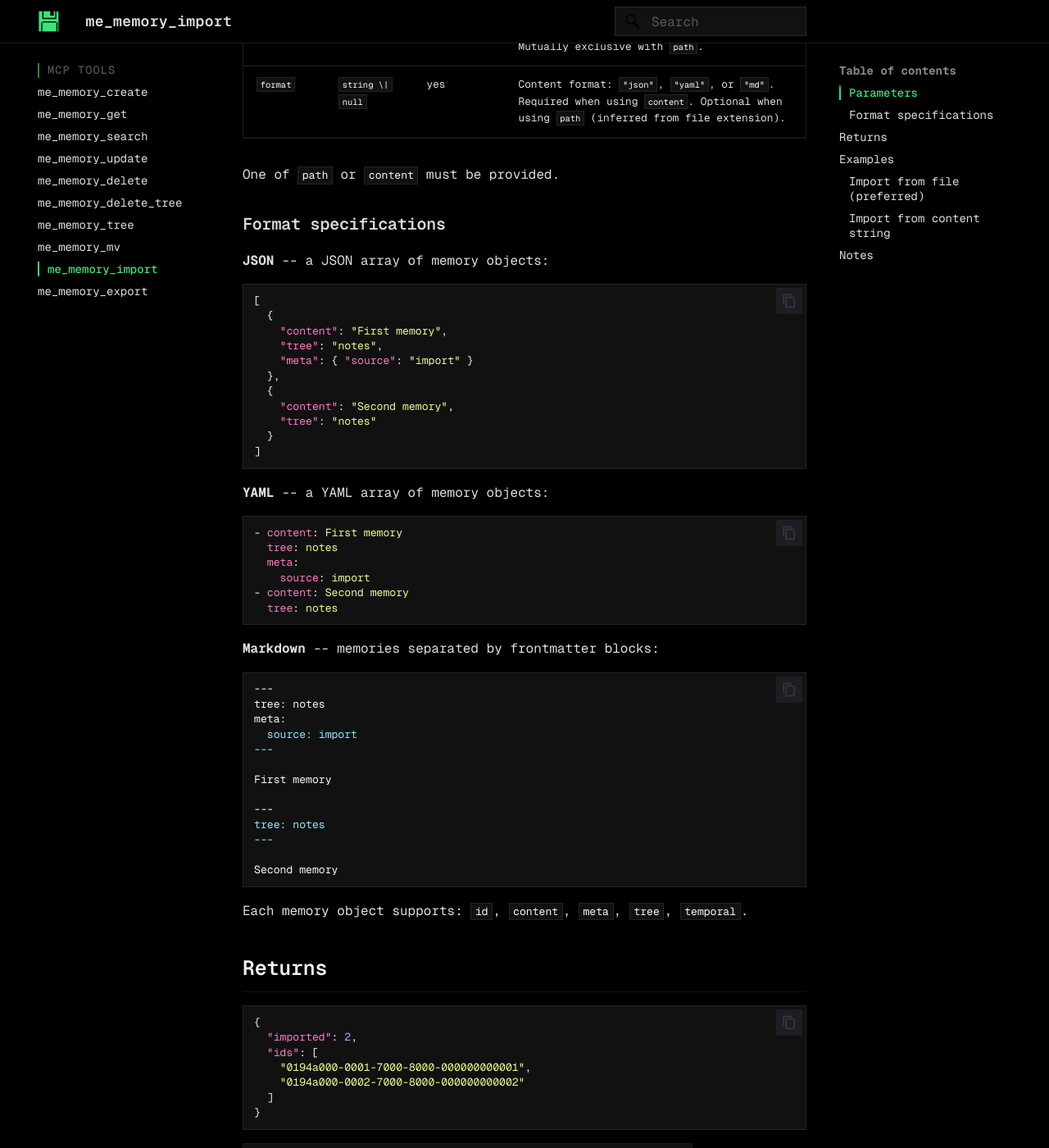
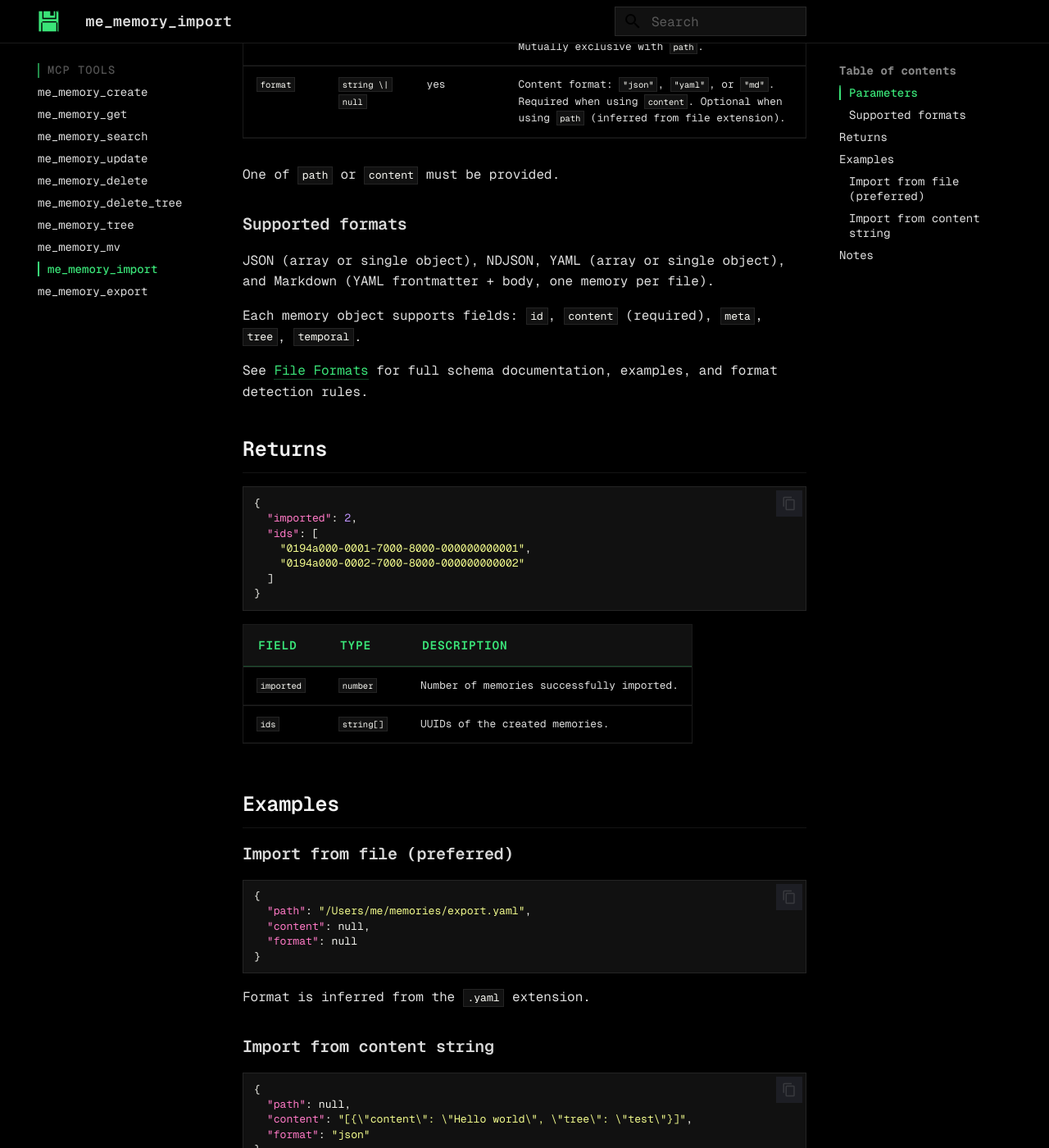
Before and after one commit to timescale/memory-engine, an MkDocs documentation site: the page built from docs/mcp/me_memory_import.md, in a window 1280 px wide and 1400 px high, scrolled down 623 px. Shown: the whole window at 82% size. Built offline with MkDocs 1.6.1 and Material for MkDocs 9.7.7, drawn with Linux system fonts in a browser that asks for light colours; comment, search, counter and statistics services are not loaded.

Commit message:
add standalone file formats reference for import/export
Document JSON, NDJSON, YAML, and Markdown schemas in a single canonical
page (docs/formats.md) covering memory fields, temporal input variations,
format auto-detection, export specifics, and limits (1000 batch, 1MB
request). Replace inline format examples in MCP import doc (which had an
incorrect multi-memory Markdown example) with a summary and link.

````diff
--- a/docs/mcp/me_memory_import.md
+++ b/docs/mcp/me_memory_import.md
@@ -14,54 +14,13 @@ Parses the input according to the specified format and creates all memories in o
 
 One of `path` or `content` must be provided.
 
-### Format specifications
+### Supported formats
 
-**JSON** -- a JSON array of memory objects:
+JSON (array or single object), NDJSON, YAML (array or single object), and Markdown (YAML frontmatter + body, one memory per file).
 
-```json
-[
-  {
-    "content": "First memory",
-    "tree": "notes",
-    "meta": { "source": "import" }
-  },
-  {
-    "content": "Second memory",
-    "tree": "notes"
-  }
-]
-```
+Each memory object supports fields: `id`, `content` (required), `meta`, `tree`, `temporal`.
 
-**YAML** -- a YAML array of memory objects:
-
-```yaml
-- content: First memory
-  tree: notes
-  meta:
-    source: import
-- content: Second memory
-  tree: notes
-```
-
-**Markdown** -- memories separated by frontmatter blocks:
-
-```markdown
----
-tree: notes
-meta:
-  source: import
----
-
-First memory
-
----
-tree: notes
----
-
-Second memory
-```
-
-Each memory object supports: `id`, `content`, `meta`, `tree`, `temporal`.
+See [File Formats](../formats.md) for full schema documentation, examples, and format detection rules.
 
 ## Returns
 
````
Also changed, not shown: CLAUDE.md (+1 -0 lines), docs/cli/me-memory.md (+2 -2 lines), docs/formats.md (added, +214 -0 lines), docs/mcp/me_memory_export.md (+1 -0 lines).
